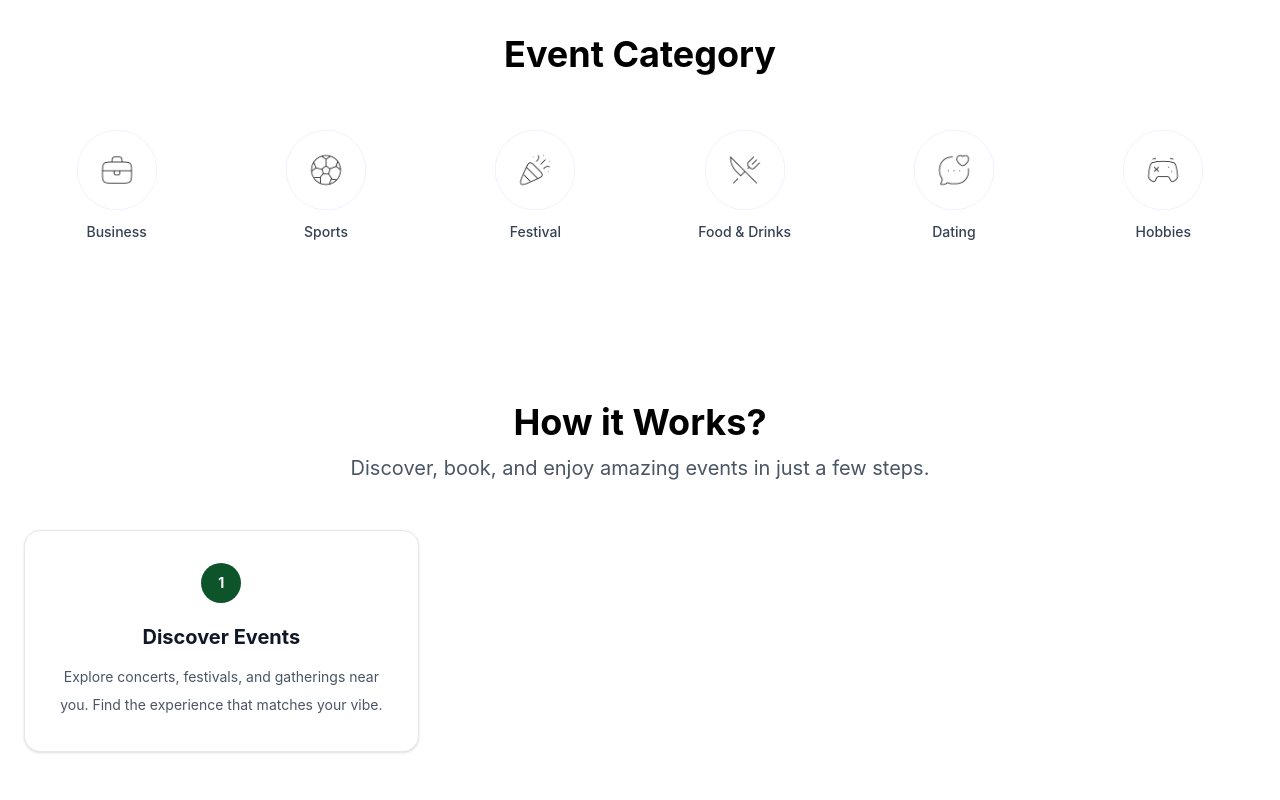
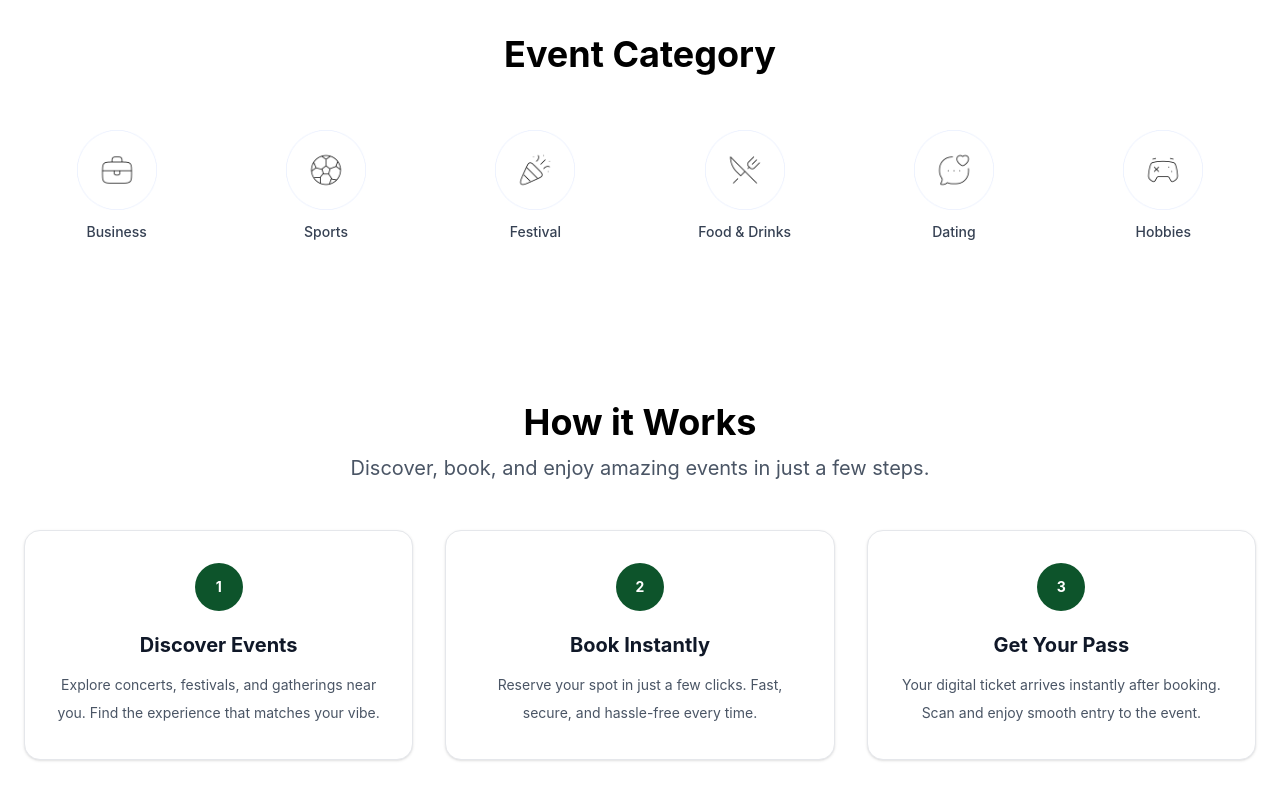
Before and after one commit to calebtolorunleke/Eventra, a React (Vite) app: page / in a window 1280 px wide. Shown: the part 2826-3626 px from the top of the page. Built offline with nearby package versions, Linux system fonts and the light colour scheme.

Commit message:
Implement how-it-works section with reusable data

```diff
--- a/src/components/landing/HowItWorks.jsx
+++ b/src/components/landing/HowItWorks.jsx
@@ -1,26 +1,34 @@
 import React from "react";
+import { organizers } from "../../data/organizers";
 
 const HowItWorks = () => {
   return (
     <section className="mx-auto max-w-7xl px-6 py-20 ">
       <div className="mb-12 text-center">
-        <h2 className=" text-4xl font-bold">How it Works?</h2>
+        <h2 className=" text-4xl font-bold">How it Works</h2>
         <p className="text-xl text-gray-600 mt-3">
           Discover, book, and enjoy amazing events in just a few steps.
         </p>
       </div>
 
-      <div className="grid md:grid-cols-3 text-center gap-6">
-        <div className="rounded-2xl border flex flex-col items-center border-gray-200 bg-white p-8 shadow-sm transition-all duration-300 hover:-translate-y-1 hover:shadow-lg">
-          <div className="mb-5 flex h-10 w-10 items-center justify-center text-sm font-bold text-white bg-green-900 rounded-full">
-            1
+      <div className="grid grid-cols-1  md:grid-cols-3 text-center gap-8">
+        {organizers.map((organizer) => (
+          <div
+            className="rounded-2xl border flex flex-col h-full items-center border-gray-200 bg-white p-8 shadow-sm transition-all duration-300 hover:-translate-y-1 hover:shadow-lg hover:border-green-600
+hover:bg-green-50"
+            key={organizer.id}
+          >
+            <div className="mb-5 flex h-12 w-12 text-base items-center justify-center text-sm font-bold text-white bg-green-900 rounded-full">
+              {organizer.id}
+            </div>
+            <h2 className="mb-3 text-xl font-bold text-gray-900">
+              {organizer.title}
+            </h2>
+            <p className="text-sm leading-7 text-gray-600">
+              {organizer.description}
+            </p>
           </div>
-          <h2 className="mb-3 text-xl font-bold text-gray-900">Discover Events</h2>
-          <p className="text-sm leading-7 text-gray-600">
-            Explore concerts, festivals, and gatherings near you. Find the
-            experience that matches your vibe.
-          </p>
-        </div>
+        ))}
       </div>
     </section>
   );
--- a/src/data/organizers.js
+++ b/src/data/organizers.js
@@ -2,24 +2,24 @@ import image1 from "../assets/images/endlessevent.png";
 import image2 from "../assets/images/fastsecure.png";
 import image3 from "../assets/images/hassle.png";
 
-const organizer = [
+export const organizers = [
   {
     id: 1,
     title: "Discover Events",
-    subTitle:
+    description:
       " Explore concerts, festivals, and gatherings near you. Find the experience that matches your vibe.",
   },
   {
-    id: 1,
-    title: "Discover Events",
-    subTitle:
-      " Explore concerts, festivals, and gatherings near you. Find the experience that matches your vibe.",
+    id: 2,
+    title: "Book Instantly",
+    description:
+      " Reserve your spot in just a few clicks. Fast, secure, and hassle-free every time.",
   },
   {
-    id: 1,
-    title: "Discover Events",
-    subTitle:
-      " Explore concerts, festivals, and gatherings near you. Find the experience that matches your vibe.",
+    id: 3,
+    title: "Get Your Pass",
+    description:
+      " Your digital ticket arrives instantly after booking. Scan and enjoy smooth entry to the event.",
   },
 ];
 
```
